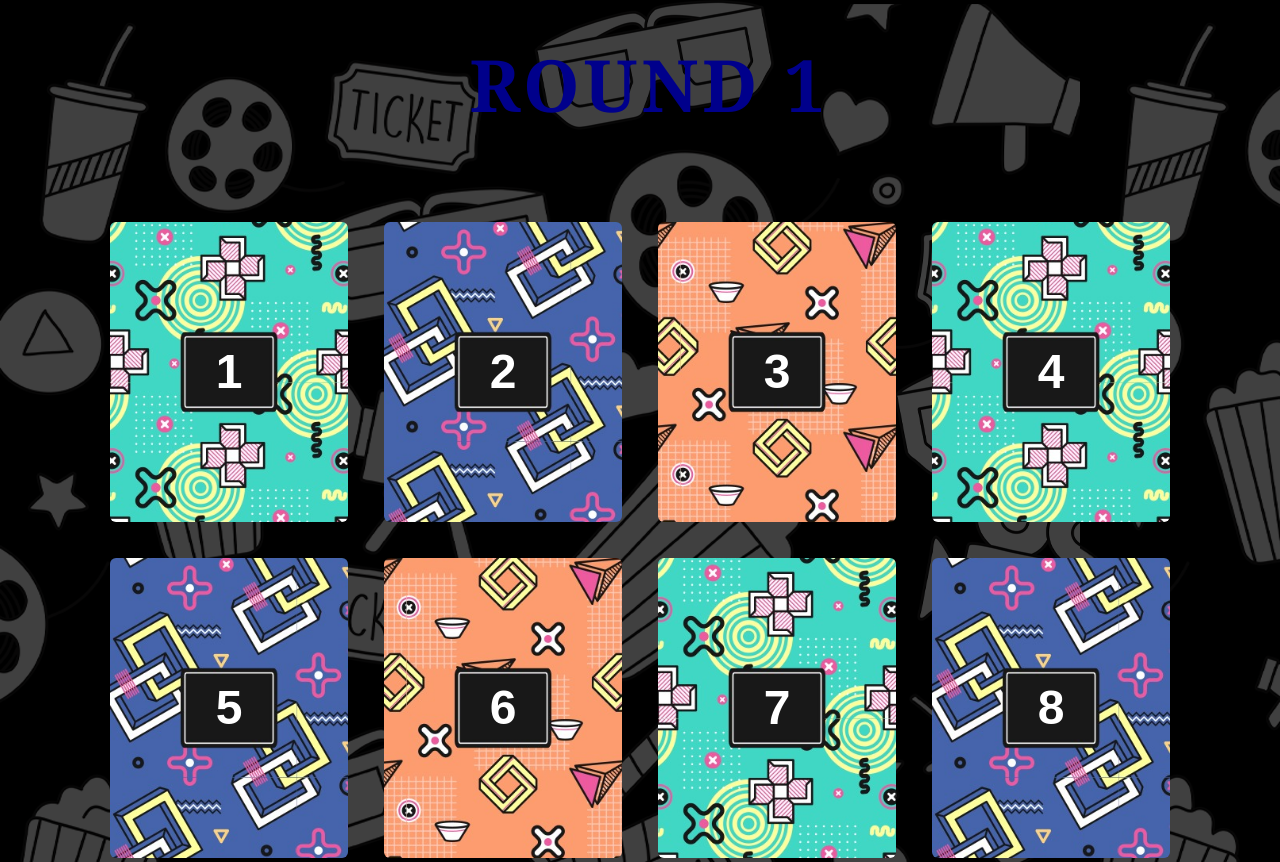
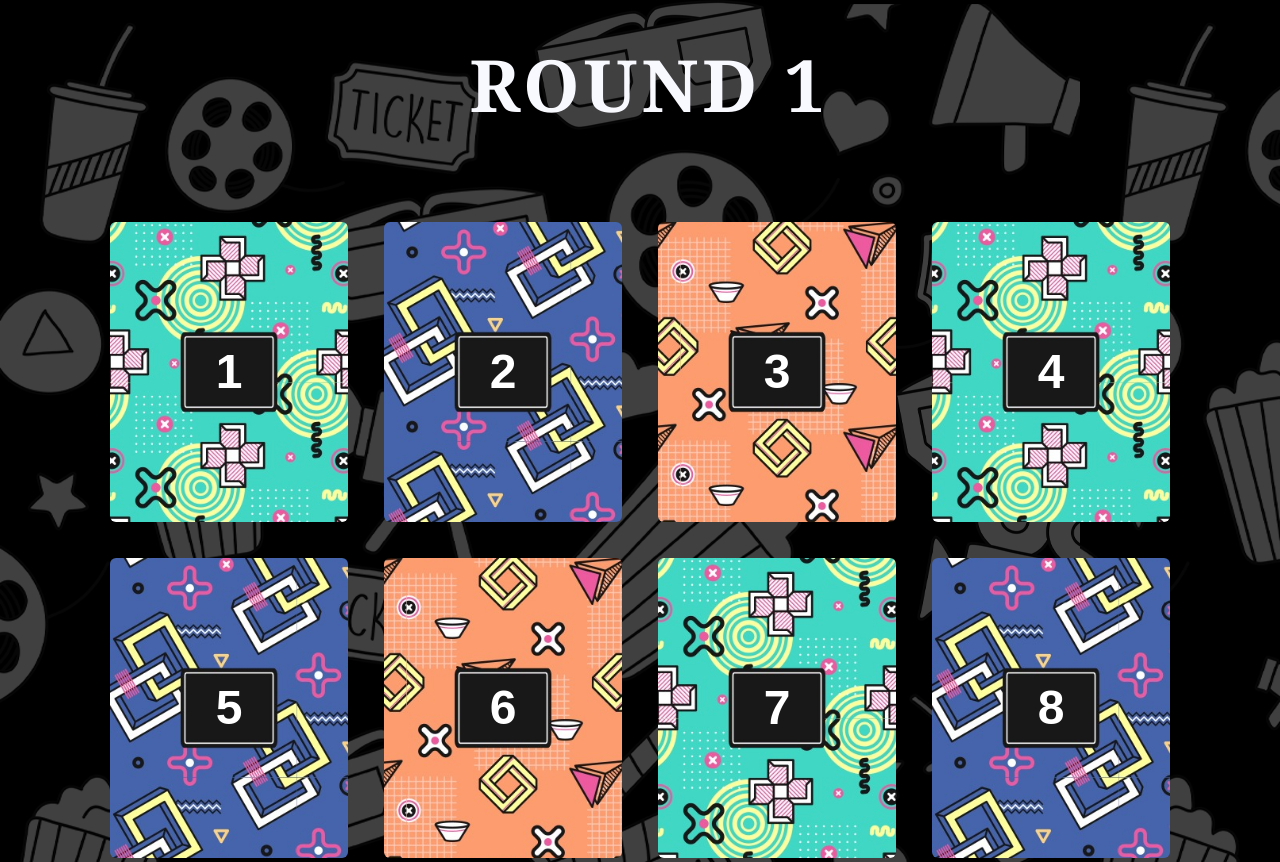
Before and after one commit to Navneet-grants13/flipthecard, a plain HTML site: page index.html in a window 1280 px wide. Shown: the top 862 px of the page. Drawn offline with Linux system fonts and the light colour scheme.

Commit message:
Update index.html

```diff
--- a/index.html
+++ b/index.html
@@ -15,7 +15,7 @@ html {
   font-size: 18px;
   line-height: 1.5;
   font-weight: 400;
-  color: darkblue;
+  color: ghostwhite;
   font-family: "cambria", sans-serif;
 }
 
```
